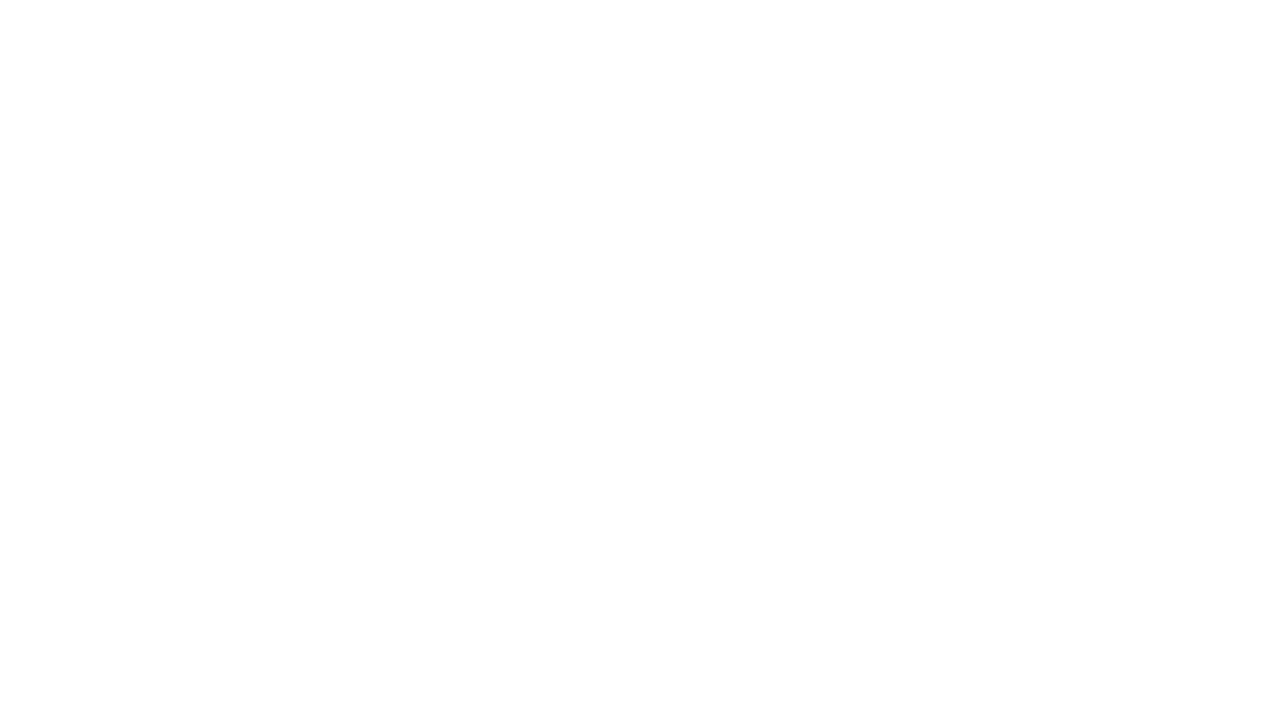
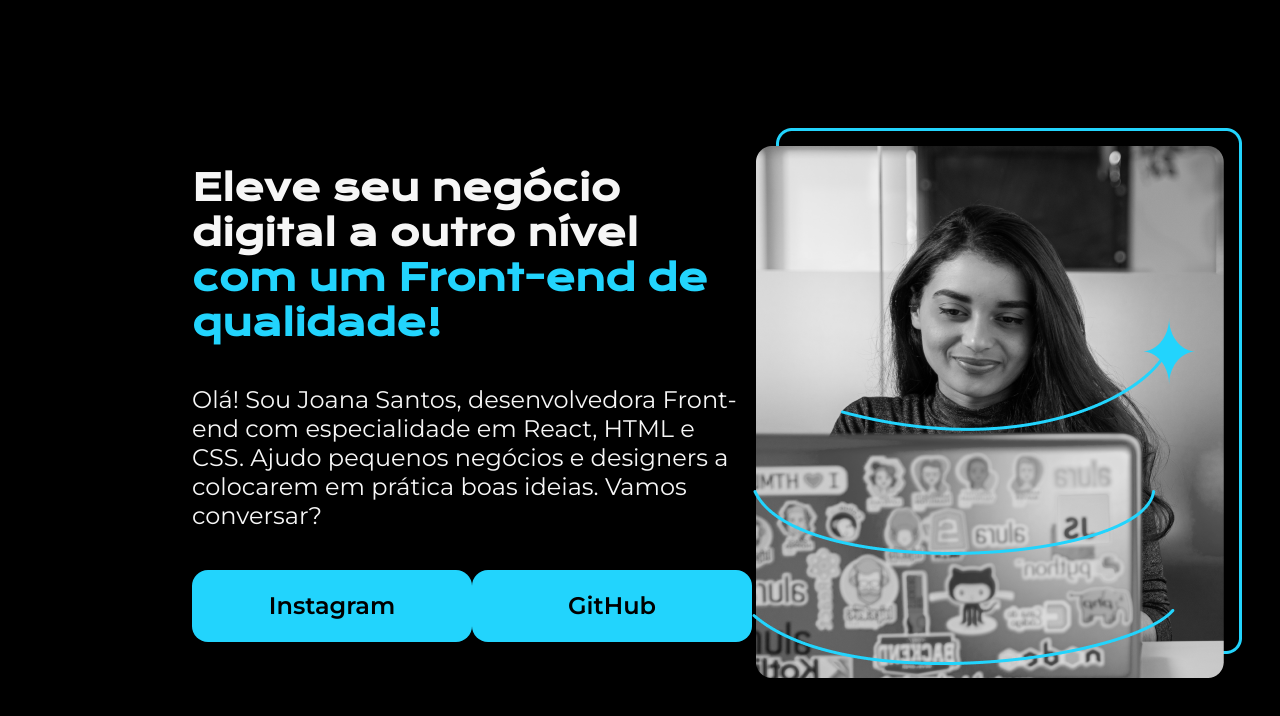
Before and after one commit to Romano-g/ONE_Alura_JS, a plain HTML site: page aulas/curso_3_html_css/index.html in a window 1280 px wide. Drawn offline with nearby package versions, Linux system fonts and the light colour scheme.

Commit message:
23.01.24 - projeto portfolio finalizado

```diff
--- /dev/null
+++ b/aulas/curso_3_html_css/css/reset.css
@@ -0,0 +1,9 @@
+* {
+    margin: 0;
+    padding: 0;
+    box-sizing: border-box;
+}
+
+a {
+    text-decoration: none;
+}
--- /dev/null
+++ b/aulas/curso_3_html_css/css/style.css
@@ -0,0 +1,53 @@
+@import url('https://fonts.googleapis.com/css2?family=Krona+One&family=Montserrat:wght@400;600&display=swap');
+
+body {
+    background: black;
+    color: #F6F6F6;
+    height: 100vh;
+}
+
+.main-content {
+    display: flex;
+    align-items: center;
+    justify-content: space-between;
+    margin: 10% 15%;
+}
+
+.title-blue {
+    color: #22D4FD;
+}
+
+.main__section {
+    width: 615px;
+    display: flex;
+    flex-direction: column;
+    gap: 40px;
+}
+
+.main__section__heading {
+    font-size: 36px;
+    font-family: 'Krona One', sans-serif;
+}
+
+.main__section__paragraph {
+    font-size: 24px;
+    font-family: 'Montserrat', sans-serif;
+    font-weight: 400;
+}
+
+.main__section__links {
+    display: flex;
+    justify-content: space-between;
+}
+
+.main__section__links__button {
+    font-family: 'Montserrat', sans-serif;
+    font-weight: 600;
+    font-size: 24px;
+    color: black;
+    background: #22D4FD;
+    width: 280px;
+    text-align: center;
+    border-radius: 16px;
+    padding: 21.5px 0px;
+}
--- a/aulas/curso_3_html_css/index.html
+++ b/aulas/curso_3_html_css/index.html
@@ -3,9 +3,25 @@
 <head>
     <meta charset="UTF-8">
     <meta name="viewport" content="width=device-width, initial-scale=1.0">
-    <title>Document</title>
+    <title>Portfolio - 2</title>
+    <link rel="stylesheet" href="css/style.css">
+    <link rel="stylesheet" href="css/reset.css">
 </head>
 <body>
+    <header>
 
+    </header>
+    <main class="main-content">
+        <section class="main__section">
+            <h1 class="main__section__heading">Eleve seu negócio digital a outro nível <strong class="title-blue">com um Front-end de qualidade!</strong></h1>
+
+            <p class="main__section__paragraph">Olá! Sou Joana Santos, desenvolvedora Front-end com especialidade em React, HTML e CSS. Ajudo pequenos negócios e designers a colocarem em prática boas ideias. Vamos conversar?</p>
+            <div class="main__section__links">
+                <a class="main__section__links__button" href="https://instagram.com/">Instagram</a>
+                <a class="main__section__links__button" href="https://github.com/">GitHub</a>
+            </div>
+        </section>
+        <img src="imgs/Imagem.png" alt="Imagem exemplo">
+    </main>
 </body>
 </html>
```
Also changed, not shown: aulas/curso_3_html_css/imgs/Imagem.png (added).
